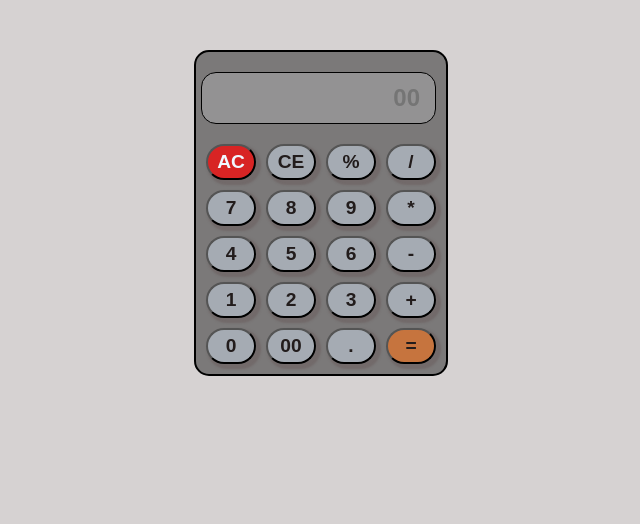
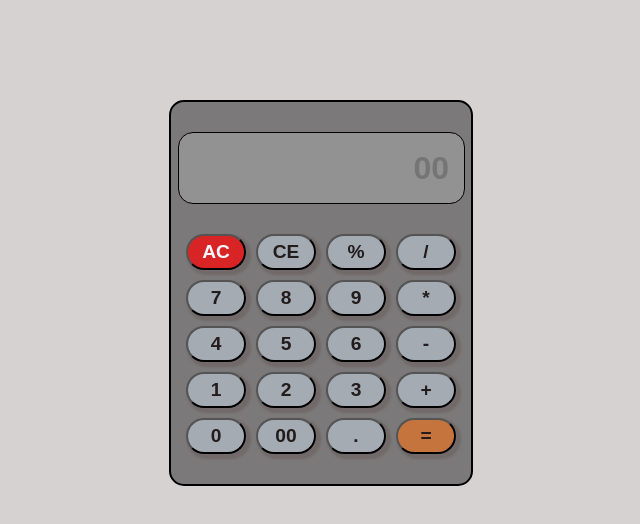
Before and after one commit to naveengus/Basic-calculator, a plain HTML site: page index.html in a window 1280 px wide. Shown: the whole page, without its empty margins (319-959 px from the left). Drawn offline with Linux system fonts and the light colour scheme.

Commit message:
calculator-T8

```diff
--- a/style.css
+++ b/style.css
@@ -11,22 +11,22 @@ body {
 
 .fullbox {
   border: 2px solid black;
-  width: 250px;
-  /* height: 250px; */
+  width: 300px;
+  /* height: 500px; */
   border-radius: 15px;
-  margin: 50px;
+  margin-top: 100px;
   background-color: rgba(34, 34, 34, 0.5);
 }
 
 .display {
-  width: 218px;
-  height: 50px;
-  margin: 20px 5px;
+  width: 270px;
+  height: 70px;
+  margin: 30px 7px;
   border: 1px solid black;
   border-radius: 15px;
   background-color: rgba(244, 244, 250, 0.2);
   text-align: right;
-  font-size: x-large;
+  font-size: xx-large;
   font-weight: bolder;
   color: rgb(27, 26, 26);
   padding-right: 15px;
@@ -36,7 +36,7 @@ body {
   display: grid;
   grid-template-columns: repeat(4, 1fr);
   gap: 10px;
-  margin: 0px 10px 10px 10px;
+  margin: 0px 15px 30px 15px;
 }
 
 .btnbox button {
```
